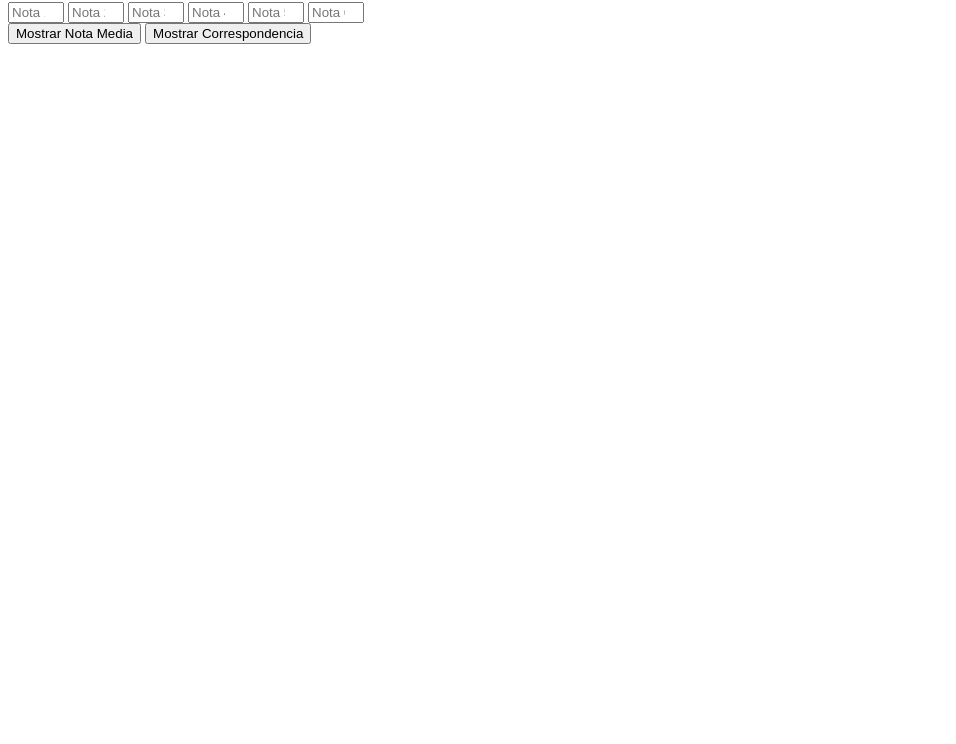
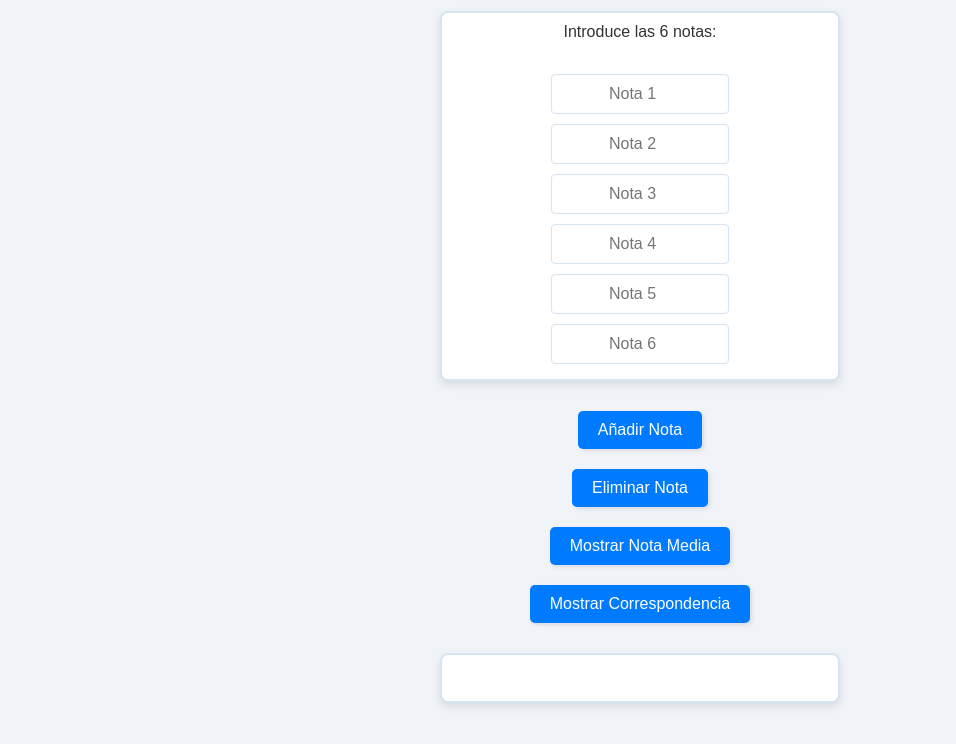
Before and after one commit to Josean001/M3P04_JoseAntonio_Serrano_Garcia, a plain HTML site: page index.html in a window 1280 px wide. Shown: the part 96-840 px from the top of the page, without its empty margins (0-956 px from the left). Before the commit the page ends 800 px from the top, so only its background shows below. Drawn offline with Linux system fonts and the light colour scheme.

Commit message:
Modificate Repository

```diff
--- /dev/null
+++ b/css/styles.css
@@ -0,0 +1,117 @@
+/* General Reset */
+* {
+    margin: 0;
+    padding: 0;
+    box-sizing: border-box;
+    font-family: Arial, sans-serif;
+}
+
+/* Body Styling */
+body {
+    font-family: Arial, sans-serif;
+    margin: 20px;
+    text-align: center;
+    background-color: #f0f4f8;
+    color: #333;
+    display: flex;
+    flex-direction: column;
+    align-items: center;
+    justify-content: center;
+    min-height: 100vh;
+    padding: 20px;
+}
+
+/* Header Styling */
+h1 {
+    color: #00509e;
+    font-size: 2.5rem;
+    margin-bottom: 20px;
+    text-align: center;
+    text-transform: uppercase;
+}
+
+/* Container for Inputs */
+#notas-container {
+    display: grid;
+    background-color: #fff;
+    border: 2px solid #d4e4f3;
+    padding: 10px;
+    font-size: 1em;
+    border-radius: 5px;
+    text-align: center;
+    background-color: #fff;
+    border-radius: 8px;
+    box-shadow: 0 4px 8px rgba(0, 0, 0, 0.1);
+    justify-content: stretch;
+    justify-items: center;
+    width: 100%;
+    max-width: 400px;
+    margin-bottom: 20px;
+}
+
+#notas-container label {
+    display: block;
+    font-size: 1rem;
+    color: #333;
+    margin-bottom: 10px;
+}
+
+#notas-container input {
+    width: calc(50% - 10px);
+    padding: 10px;
+    text-align: center;
+    margin: 5px;
+    border: 1px solid #d4e4f3;
+    border-radius: 4px;
+    font-size: 1rem;
+}
+
+/* Buttons */
+button {
+    padding: 10px 20px;
+    font-size: 1em;
+    border: none;
+    border-radius: 5px;
+    cursor: pointer;
+    margin: 10px 5px;
+    background-color: #007BFF;
+    color: white;
+    box-shadow: 2px 2px 4px rgba(0, 0, 0, 0.1);
+}
+
+button:hover {
+    background-color: #0056b3;
+}
+
+/* Result Section */
+#resultado {
+    background-color: #fff;
+    border: 2px solid #d4e4f3;
+    border-radius: 8px;
+    margin-top: 20px;
+    font-size: 1.2em;
+    padding: 15px;
+    box-shadow: 0 4px 8px rgba(0, 0, 0, 0.1);
+    width: 100%;
+    max-width: 400px;
+    text-align: center;
+    font-size: 1.2rem;
+    color: #333;
+    margin-top: 20px;
+    min-height: 50px;
+    display: flex;
+    align-items: center;
+    justify-content: center;
+}
+
+/* Responsive Design */
+@media (max-width: 600px) {
+    #notas-container input {
+        width: 100%;
+        margin: 5px 0;
+    }
+
+    button {
+        width: 100%;
+    }
+}
--- a/index.html
+++ b/index.html
@@ -2,12 +2,13 @@
 @author Jose Antonio Serrano
 @email serjosedev@gmail.com
 @create date 2024-11-08 20:30:22
-@modify date 2024-11-08 20:36:18
+@modify date 2024-12-10 11:53:39
 @desc [description]
 -->
 
 <!DOCTYPE html>
 <html lang="es">
+
 <head>
     <!-- PRACTICA 21 -->
     <meta name="copyright" content="© Jose Antonio Serrano García">
@@ -20,24 +21,29 @@
     <!-- Modelo de cifrado -->
     <meta charset="UTF-8">
     <!-- Link de las hoja de estilos -->
-        <link rel="stylesheet" href="../css/styles.css">
+    <link rel="stylesheet" href="./css/styles.css">
     <meta name="viewport" content="width=device-width, initial-scale=1.0">
     <!-- Titulo del la página web -->
     <title>Práctica 21</title>
 </head>
+
 <body>
     <h1>Calculadora de Notas</h1>
 
-        <!-- Input para ingresar las 6 notas -->
     <div id="notas-container">
         <label>Introduce las 6 notas:</label><br>
-            <input type="number" id="nota1" placeholder="Nota 1" min="0" max="10" required>
-            <input type="number" id="nota2" placeholder="Nota 2" min="0" max="10" required>
-            <input type="number" id="nota3" placeholder="Nota 3" min="0" max="10" required>
-            <input type="number" id="nota4" placeholder="Nota 4" min="0" max="10" required>
-            <input type="number" id="nota5" placeholder="Nota 5" min="0" max="10" required>
-            <input type="number" id="nota6" placeholder="Nota 6" min="0" max="10" required>
+        <input type="number" class="nota" id="nota1" placeholder="Nota 1" min="0" max="10" required>
+        <input type="number" class="nota" id="nota2" placeholder="Nota 2" min="0" max="10" required>
+        <input type="number" class="nota" id="nota3" placeholder="Nota 3" min="0" max="10" required>
+        <input type="number" class="nota" id="nota4" placeholder="Nota 4" min="0" max="10" required>
+        <input type="number" class="nota" id="nota5" placeholder="Nota 5" min="0" max="10" required>
+        <input type="number" class="nota" id="nota6" placeholder="Nota 6" min="0" max="10" required>
     </div>
+
+    <!-- Botón para añadir más notas -->
+    <button id="addNotaButton">Añadir Nota</button>
+    <button id="removeNotaButton">Eliminar Nota</button>
+
 
     <!-- Botones para mostrar la nota media y la correspondencia -->
     <button onclick="mostrarMedia()">Mostrar Nota Media</button>
@@ -48,4 +54,5 @@
 
     <script src="src/script.js"></script>
 </body>
+
 </html>
--- a/src/script.js
+++ b/src/script.js
@@ -1,34 +1,73 @@
+
+// Contador para llevar el número correcto de notas
+let contadorNotas = 6; // Inicia con las dos notas iniciales
+
+// Añadir dinámicamente nuevos campos de entrada para las notas
+document.getElementById("addNotaButton").addEventListener("click", function () {
+    contadorNotas++; // Incrementar el contador de notas
+    const notasContainer = document.getElementById("notas-container");
+
+    // Crear un nuevo input para la nota
+    const nuevoInput = document.createElement("input");
+    nuevoInput.type = "number";
+    nuevoInput.className = "nota";
+    nuevoInput.placeholder = `Nota ${contadorNotas}`;
+    nuevoInput.min = 0;
+    nuevoInput.max = 10;
+    nuevoInput.required = true;
+
+    notasContainer.appendChild(nuevoInput); // Añadir el nuevo input al contenedor
+});
+
+// Eliminar el último campo de entrada para las notas
+document.getElementById("removeNotaButton").addEventListener("click", function () {
+    const notasContainer = document.getElementById("notas-container");
+    const inputs = document.querySelectorAll(".nota");
+
+    if (inputs.length > 2) {
+        notasContainer.removeChild(inputs[inputs.length - 1]); // Elimina el último input
+        contadorNotas--; // Disminuye el contador de notas
+    } else {
+        alert("No se pueden eliminar más notas. Deben permanecer al menos dos.");
+    }
+});
+
+// Obtener las notas dinámicamente
 function obtenerNotas() {
-    // Obtiene los valores de las notas
-    const notas = [
-        parseFloat(document.getElementById("nota1").value),
-        parseFloat(document.getElementById("nota2").value),
-        parseFloat(document.getElementById("nota3").value),
-        parseFloat(document.getElementById("nota4").value),
-        parseFloat(document.getElementById("nota5").value),
-        parseFloat(document.getElementById("nota6").value)
-    ];
+    const inputs = document.querySelectorAll(".nota");
+    const notas = Array.from(inputs)
+        .map(input => parseFloat(input.value))
+        .filter(nota => !isNaN(nota) && nota >= 0 && nota <= 10);
+
+    if (notas.length === 0) {
+        alert("Por favor, introduce al menos una nota válida entre 0 y 10.");
+        return null;
+    }
+
     return notas;
 }
 
+// Calcular la media de las notas
 function calcularMedia(notas) {
-    // Suma todas las notas y divide por el número de notas
     const suma = notas.reduce((total, nota) => total + nota, 0);
     return suma / notas.length;
 }
 
+// Mostrar la nota media
 function mostrarMedia() {
     const notas = obtenerNotas();
+    if (!notas) return;
     const media = calcularMedia(notas);
     document.getElementById("resultado").innerHTML = `La nota media es: ${media.toFixed(2)}`;
 }
 
+// Mostrar la correspondencia basada en la media
 function mostrarCorrespondencia() {
     const notas = obtenerNotas();
+    if (!notas) return;
     const media = calcularMedia(notas);
     let correspondencia;
 
-    // Asigna una calificación en función de la media
     if (media >= 0 && media <= 2.99) {
         correspondencia = "Muy deficiente";
     } else if (media >= 3 && media <= 4.99) {
```
Lines whose indentation alone changed are shown as unchanged.
